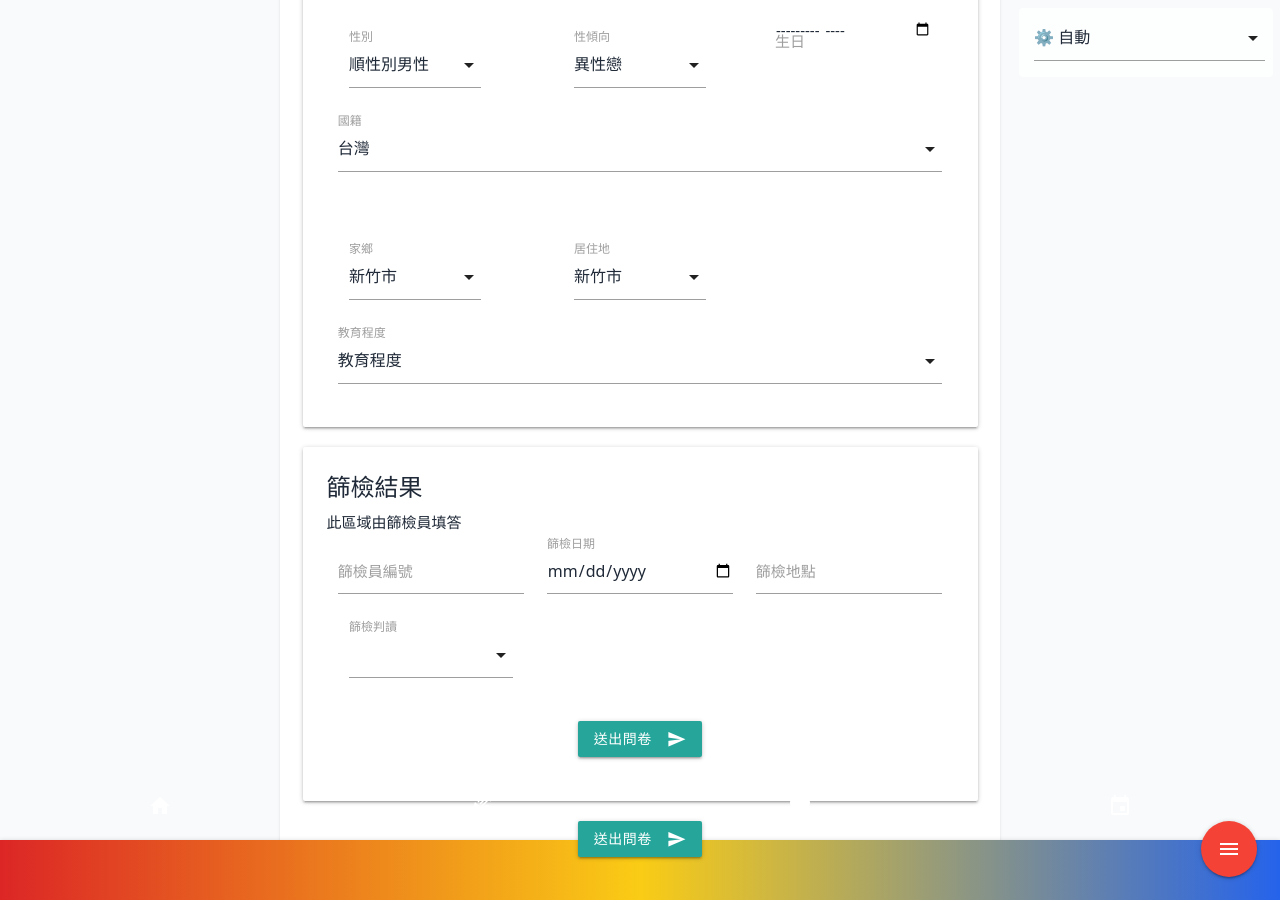
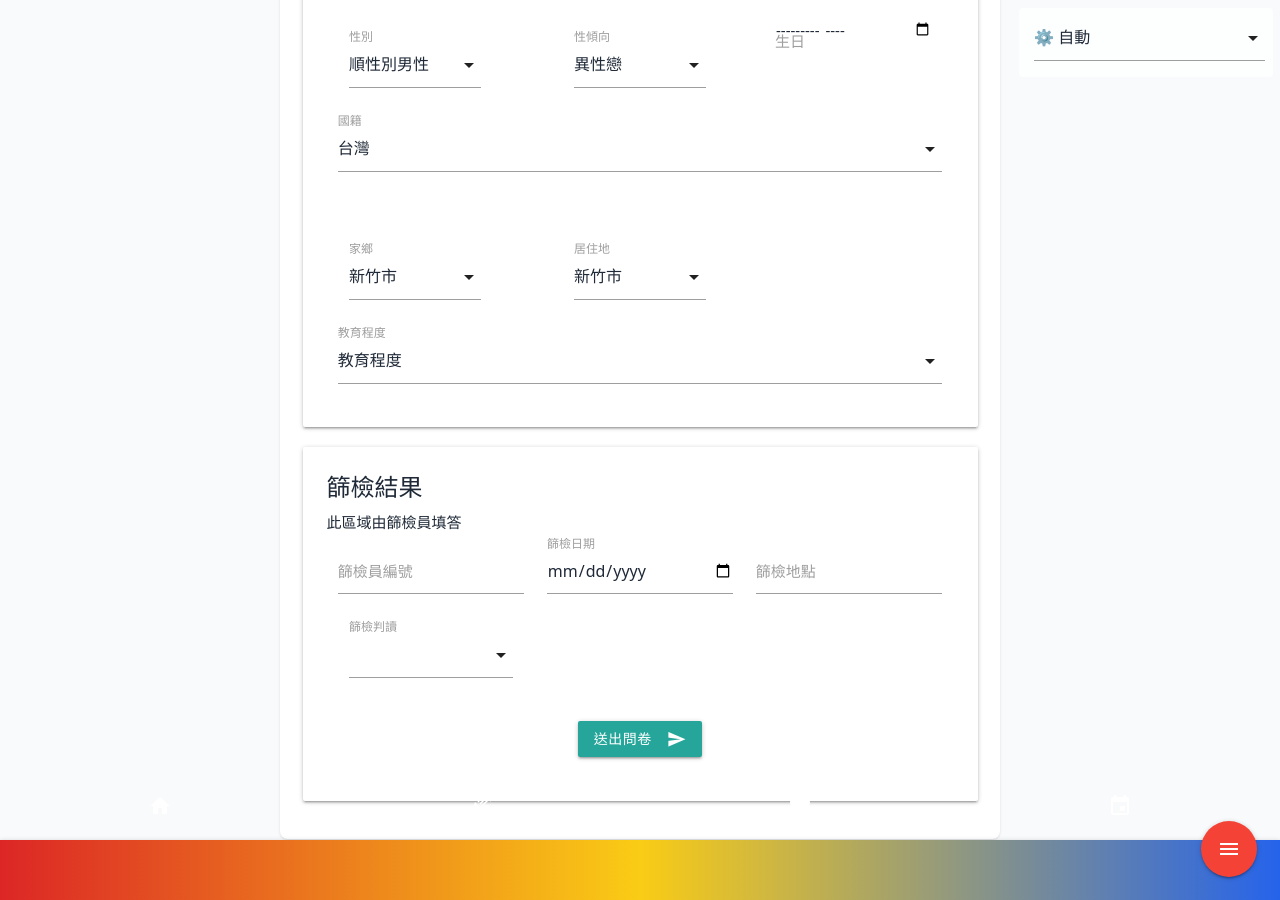
Before and after one commit to Gisneyland/Gisneyland.github.io, a Jekyll site: the page built from hiva/index.html, in a window 1280 px wide and 900 px high, scrolled down 2095 px. Built offline with Jekyll 4.4.1, drawn with Linux system fonts in a browser that asks for light colours; nearby versions of some CDN libraries.

Commit message:
Update index.html

```diff
--- a/hiva/index.html
+++ b/hiva/index.html
@@ -19,10 +19,4 @@ permalink: /hiva/
   <!-- 篩檢結果 -->
   {% include questionnaire/result.html %}
 
-  <!-- 送出 -->
-  <div class="center-align space-y-2" style="margin:20px;">
-    <button class="btn waves-effect waves-light hover:border-transparent" type="submit" data-i18n="submit">送出問卷
-      <i class="material-icons right">send</i>
-    </button>
-  </div>
 </form>
```
